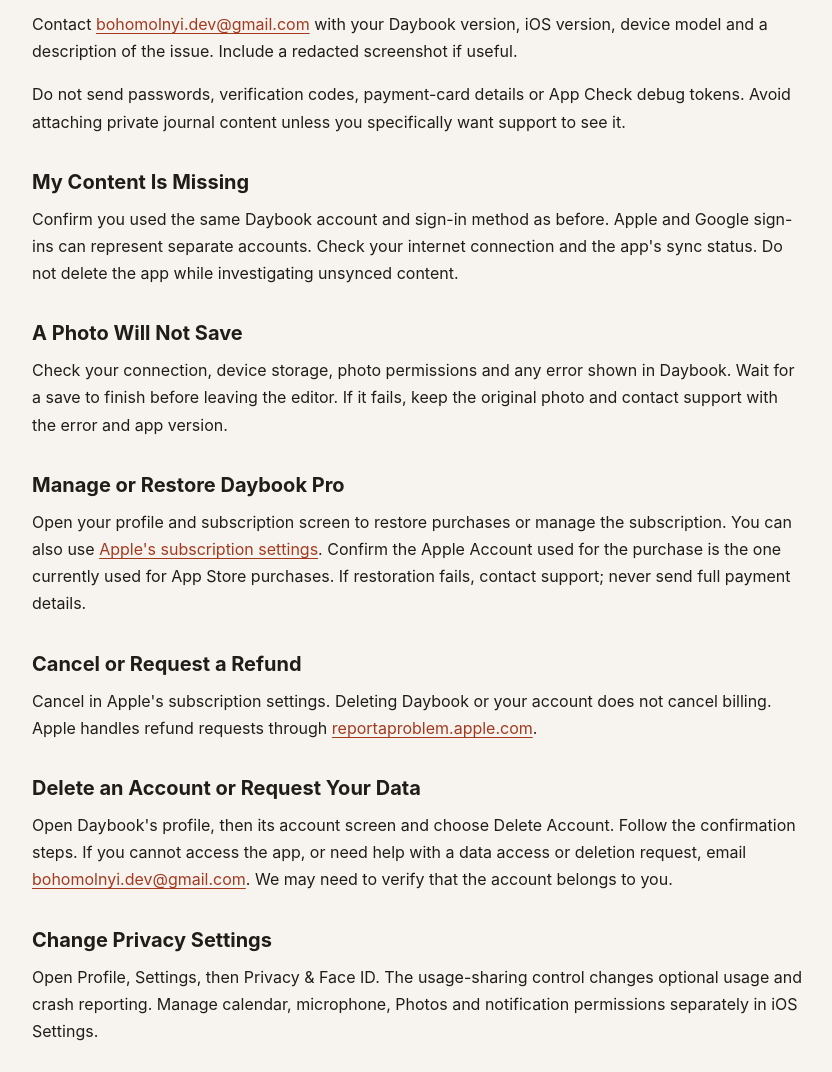
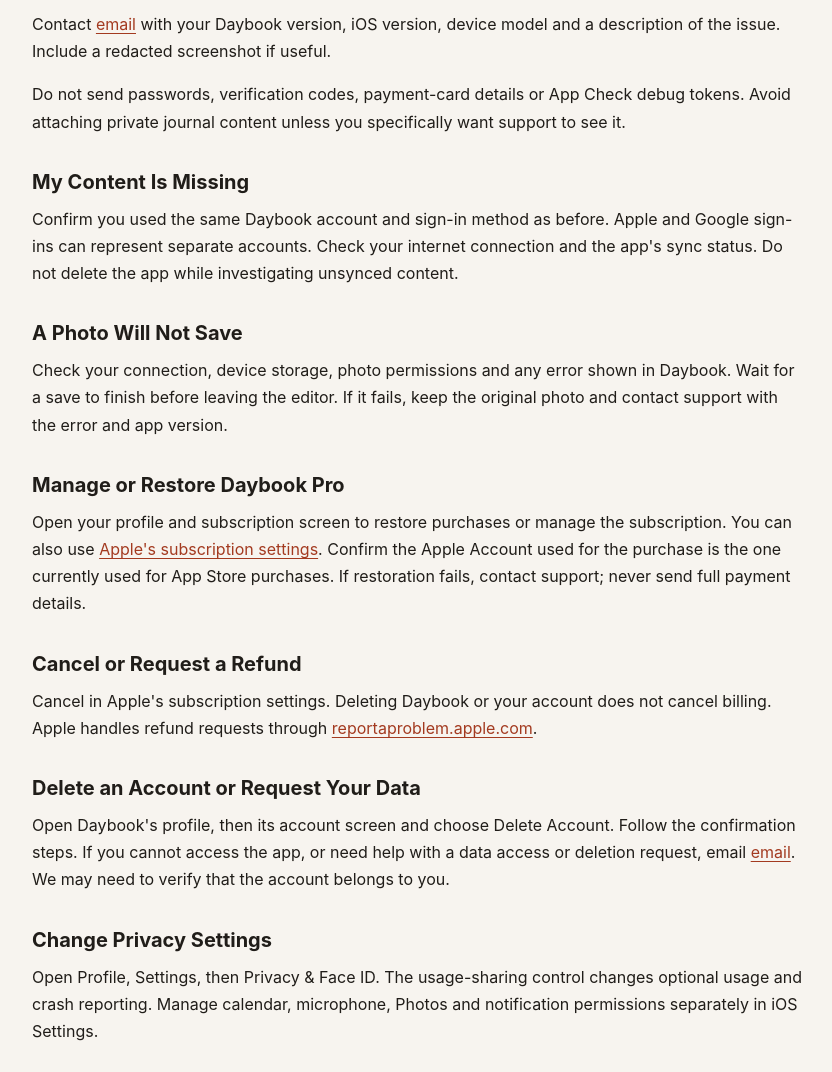
Before and after one commit to PavelBohomolny/daybook-legal, a plain HTML site: page support.html in a window 1280 px wide. Shown: the part 228-1300 px from the top of the page, without its empty margins (222-1054 px from the left). Drawn offline with Linux system fonts and the light colour scheme.

Commit message:
Update support.html

```diff
--- a/support.html
+++ b/support.html
@@ -19,7 +19,7 @@
     </header>
     <main id="content">
         <h1>Help &amp; Support</h1>
-        <p>Contact <a href="mailto:bohomolnyi.dev@gmail.com?subject=Daybook%20support">bohomolnyi.dev@gmail.com</a> with your Daybook version, iOS version, device model and a description of the issue. Include a redacted screenshot if useful.</p>
+        <p>Contact <a href="mailto:bohomolnyi.dev@gmail.com?subject=Daybook%20support">email</a> with your Daybook version, iOS version, device model and a description of the issue. Include a redacted screenshot if useful.</p>
         <p>Do not send passwords, verification codes, payment-card details or App Check debug tokens. Avoid attaching private journal content unless you specifically want support to see it.</p>
 
         <h2>My Content Is Missing</h2>
@@ -35,7 +35,7 @@
         <p>Cancel in Apple's subscription settings. Deleting Daybook or your account does not cancel billing. Apple handles refund requests through <a href="https://reportaproblem.apple.com/">reportaproblem.apple.com</a>.</p>
 
         <h2>Delete an Account or Request Your Data</h2>
-        <p>Open Daybook's profile, then its account screen and choose Delete Account. Follow the confirmation steps. If you cannot access the app, or need help with a data access or deletion request, email <a href="mailto:bohomolnyi.dev@gmail.com?subject=Daybook%20privacy%20request">bohomolnyi.dev@gmail.com</a>. We may need to verify that the account belongs to you.</p>
+        <p>Open Daybook's profile, then its account screen and choose Delete Account. Follow the confirmation steps. If you cannot access the app, or need help with a data access or deletion request, email <a href="mailto:bohomolnyi.dev@gmail.com?subject=Daybook%20privacy%20request">email</a>. We may need to verify that the account belongs to you.</p>
 
         <h2>Change Privacy Settings</h2>
         <p>Open Profile, Settings, then Privacy &amp; Face ID. The usage-sharing control changes optional usage and crash reporting. Manage calendar, microphone, Photos and notification permissions separately in iOS Settings.</p>
```
